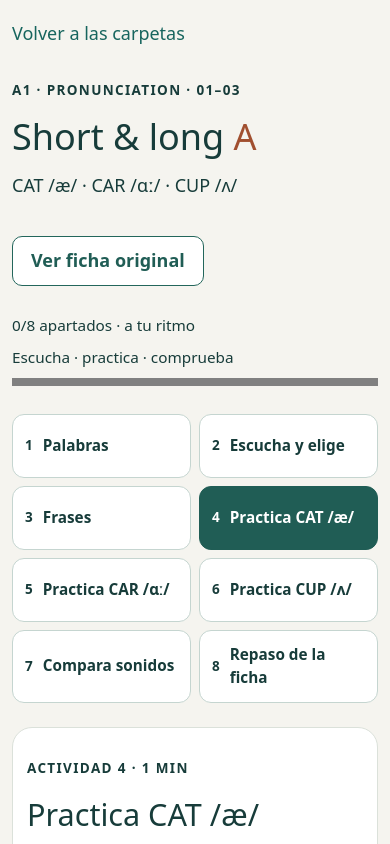
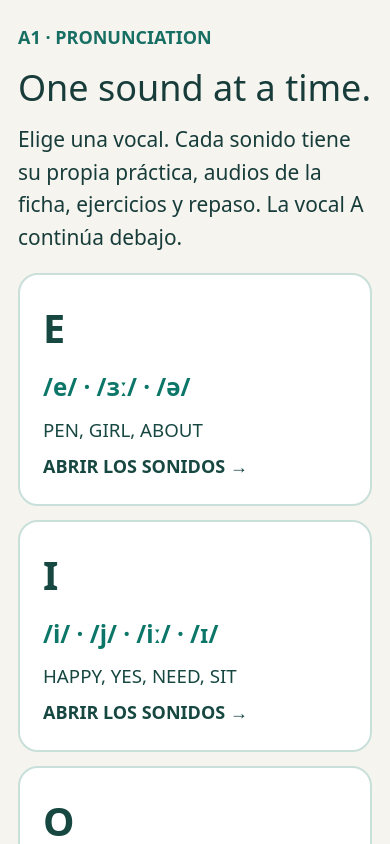
Before and after one commit to missceteach-gif/celia-phonetics, a React app: page / in a window 390 px wide. Shown: the top 844 px of the page. Built offline with nearby package versions, Linux system fonts and the light colour scheme; the HTML template or start-up script is replaced by a standard one.

Commit message:
Show direct phonetic E, I, O course links on published pronunciation home

```diff
--- a/src/main.tsx
+++ b/src/main.tsx
@@ -1 +1,17 @@
-import {createRoot} from 'react-dom/client';import Practice from './Practice';import './style.css';createRoot(document.getElementById('root')!).render(<main className="homePage nefPage"><Practice/></main>);
+import {createRoot} from 'react-dom/client';
+import Practice from './Practice';
+import './style.css';
+const courses=[['E','/celia-phonetics/a1/pronunciation/e/','/e/ · /ɜː/ · /ə/','PEN, GIRL, ABOUT'],['I','/celia-phonetics/a1/pronunciation/i/','/i/ · /j/ · /iː/ · /ɪ/','HAPPY, YES, NEED, SIT'],['O','/celia-phonetics/a1/pronunciation/o/','/ɒ/ · /ɔː/','HOT, MORE']];
+createRoot(document.getElementById('root')!).render(<main className="homePage nefPage">
+<section style={{maxWidth:1100,margin:'24px auto',padding:'0 18px'}}>
+<p style={{fontSize:'1rem',fontWeight:900,color:'#176e63'}}>A1 · PRONUNCIATION</p>
+<h1>One sound at a time.</h1>
+<p style={{fontSize:'1.16rem'}}>Elige una vocal. Cada sonido tiene su propia práctica, audios de la ficha, ejercicios y repaso. La vocal A continúa debajo.</p>
+<div style={{display:'grid',gridTemplateColumns:'repeat(auto-fit,minmax(min(100%,215px),1fr))',gap:14,margin:'20px 0 36px'}}>
+{courses.map(([v,href,ipa,words])=><a key={v} href={href} style={{display:'grid',gap:9,padding:23,background:'#fff',border:'2px solid #c9dfd9',borderRadius:20,textDecoration:'none',minHeight:170,color:'#174741'}}>
+<strong style={{fontSize:'2.2rem'}}>{v}</strong>
+<strong style={{fontSize:'1.34rem',color:'#0c7668'}}>{ipa}</strong>
+<span style={{fontSize:'1.04rem'}}>{words}</span><b>ABRIR LOS SONIDOS →</b></a>)}
+</div>
+<h2 style={{marginBottom:9}}>A · CAT /æ/, CAR /ɑː/, CUP /ʌ/</h2>
+</section><Practice/></main>);
```
